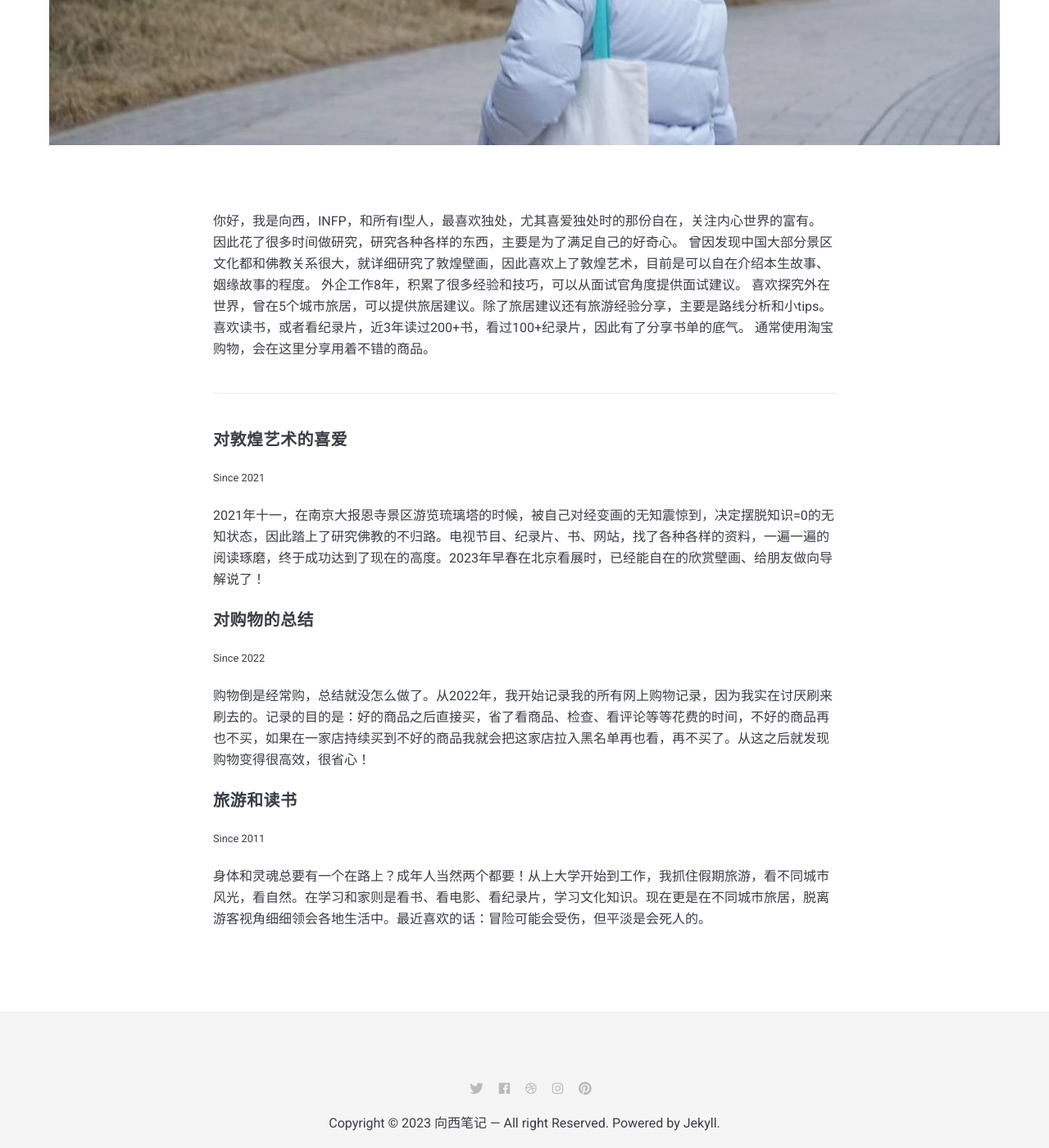
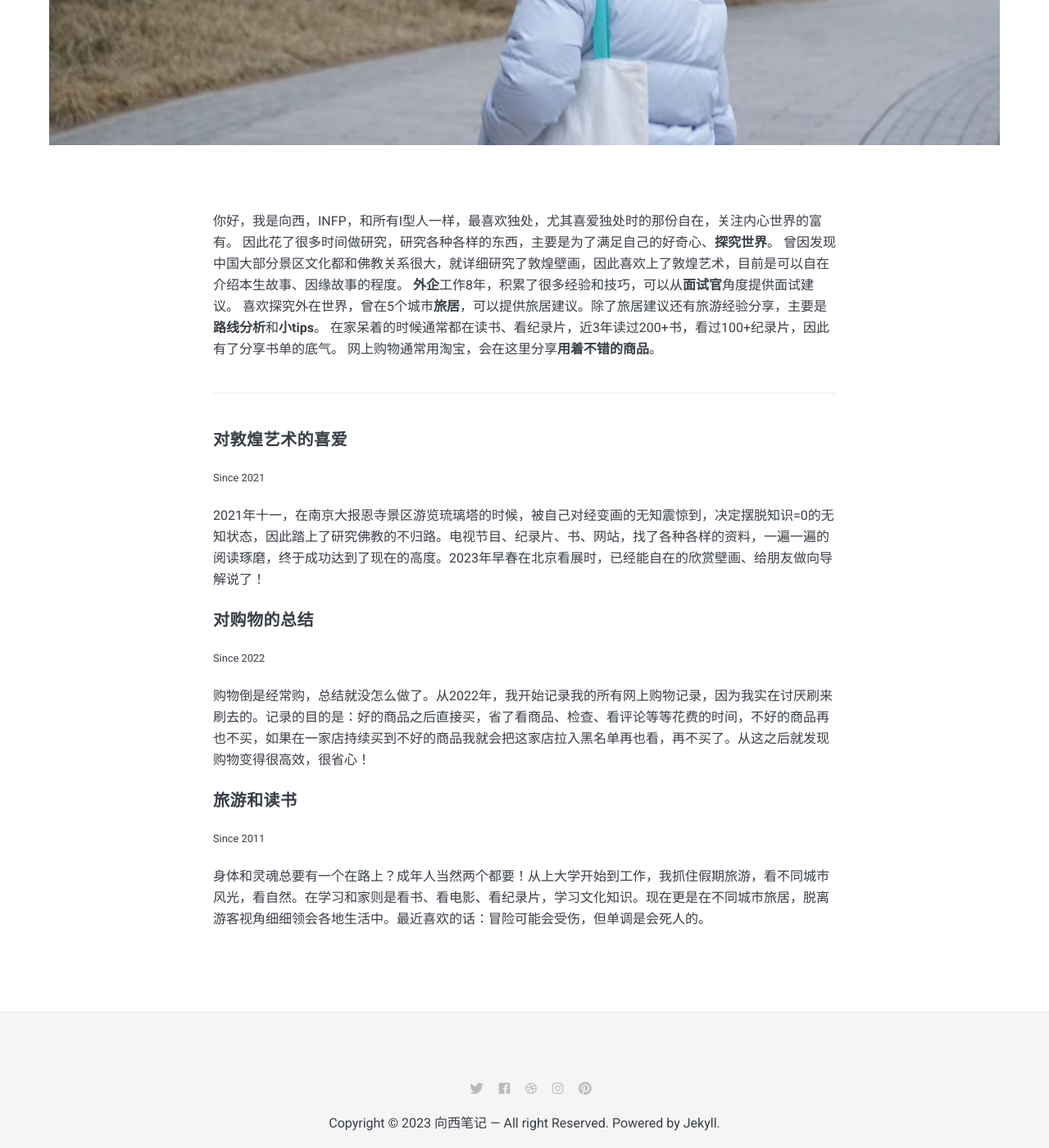
Before and after one commit to xiangxinotes/xiangxinotes.github.io, a Jekyll site: the page built from _pages/about.md, in a window 1280 px wide and 1400 px high, scrolled down 734 px. Shown: the whole window at 82% size. Built offline with Jekyll 4.4.1, drawn with Linux system fonts in a browser that asks for light colours; nearby versions of some CDN libraries.

Commit message:
About page update

```diff
--- a/_pages/about.md
+++ b/_pages/about.md
@@ -5,13 +5,13 @@ permalink: /about/
 image: me.jpg
 ---
 
-你好，我是向西，INFP，和所有I型人，最喜欢独处，尤其喜爱独处时的那份自在，关注内心世界的富有。
-因此花了很多时间做研究，研究各种各样的东西，主要是为了满足自己的好奇心。
-曾因发现中国大部分景区文化都和佛教关系很大，就详细研究了敦煌壁画，因此喜欢上了敦煌艺术，目前是可以自在介绍本生故事、姻缘故事的程度。
-外企工作8年，积累了很多经验和技巧，可以从面试官角度提供面试建议。
-喜欢探究外在世界，曾在5个城市旅居，可以提供旅居建议。除了旅居建议还有旅游经验分享，主要是路线分析和小tips。
-喜欢读书，或者看纪录片，近3年读过200+书，看过100+纪录片，因此有了分享书单的底气。
-通常使用淘宝购物，会在这里分享用着不错的商品。
+你好，我是向西，INFP，和所有I型人一样，最喜欢独处，尤其喜爱独处时的那份自在，关注内心世界的富有。
+因此花了很多时间做研究，研究各种各样的东西，主要是为了满足自己的好奇心、**探究世界**。
+曾因发现中国大部分景区文化都和佛教关系很大，就详细研究了敦煌壁画，因此喜欢上了敦煌艺术，目前是可以自在介绍本生故事、因缘故事的程度。
+**外企**工作8年，积累了很多经验和技巧，可以从**面试官**角度提供面试建议。
+喜欢探究外在世界，曾在5个城市**旅居**，可以提供旅居建议。除了旅居建议还有旅游经验分享，主要是**路线分析**和**小tips**。
+在家呆着的时候通常都在读书、看纪录片，近3年读过200+书，看过100+纪录片，因此有了分享书单的底气。
+网上购物通常用淘宝，会在这里分享**用着不错的商品**。
 
 ***
 
@@ -28,4 +28,4 @@ image: me.jpg
 #### 旅游和读书
 <small>Since 2011</small>
 
-身体和灵魂总要有一个在路上？成年人当然两个都要！从上大学开始到工作，我抓住假期旅游，看不同城市风光，看自然。在学习和家则是看书、看电影、看纪录片，学习文化知识。现在更是在不同城市旅居，脱离游客视角细细领会各地生活中。最近喜欢的话：冒险可能会受伤，但平淡是会死人的。
+身体和灵魂总要有一个在路上？成年人当然两个都要！从上大学开始到工作，我抓住假期旅游，看不同城市风光，看自然。在学习和家则是看书、看电影、看纪录片，学习文化知识。现在更是在不同城市旅居，脱离游客视角细细领会各地生活中。最近喜欢的话：冒险可能会受伤，但单调是会死人的。
```
